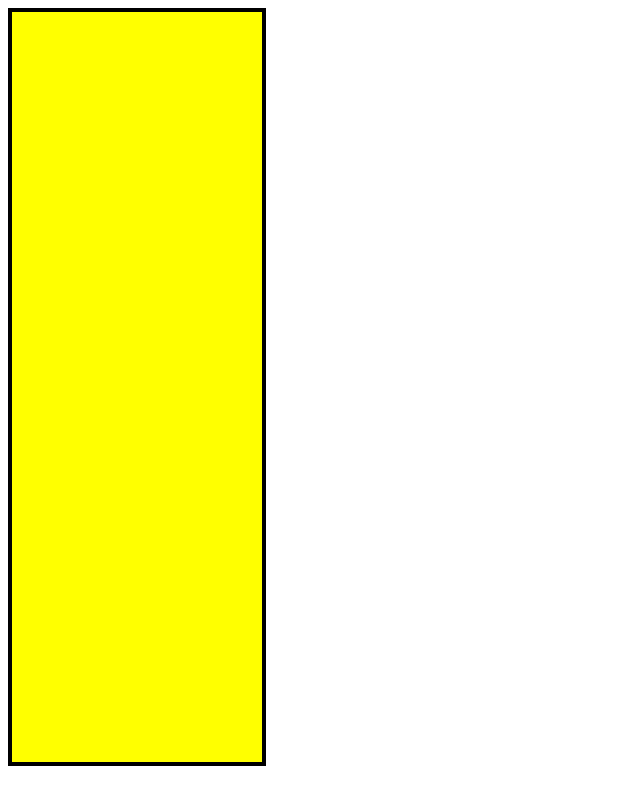
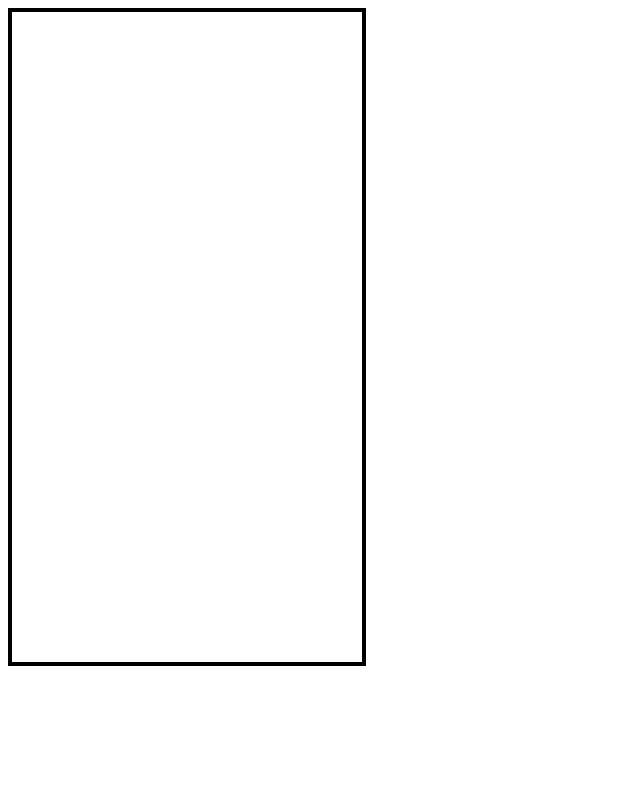
Before and after one commit to JBritton2343/trafficlight, a React (Create React App) app: page / in a window 1280 px wide. Shown: the whole page, without its empty margins (0-640 px from the left). Built offline with nearby package versions, Linux system fonts and the light colour scheme.

Commit message:
changed App.css

```diff
--- a/src/App.css
+++ b/src/App.css
@@ -1,15 +1,5 @@
 .App{
-  width: 250px;
-  height: 750px;
+  width: 350px;
+  height: 650px;
   border: 4px solid black;
-  background-color: yellow;
 }
-
-.Light{
-  width: 250px;
-  height: 250px;
-  border: 2px solid blue;
-  border-radius: 50%;
-  margin: auto;
-  margin-top: 9px;
-}
--- a/src/components/Lights/lights.jsx
+++ b/src/components/Lights/lights.jsx
@@ -3,9 +3,9 @@ import "./lights"
 
 const Lights = ({color, lit, setLit}) =>{
     <div>
-        <div className="Light"
+        <div className="light"
         style={{backgroundColor: color === lit? color: "grey"}}
-        onClick={()=>setLit(color)}>{color}</div>
+        onClick={()=>setLit(color)}></div>
     </div>
 }
 export default Lights;
```
